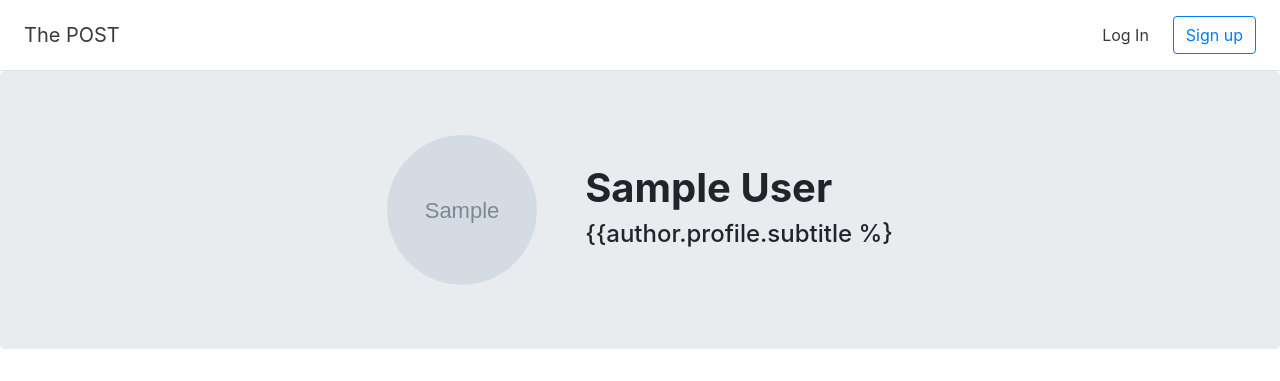
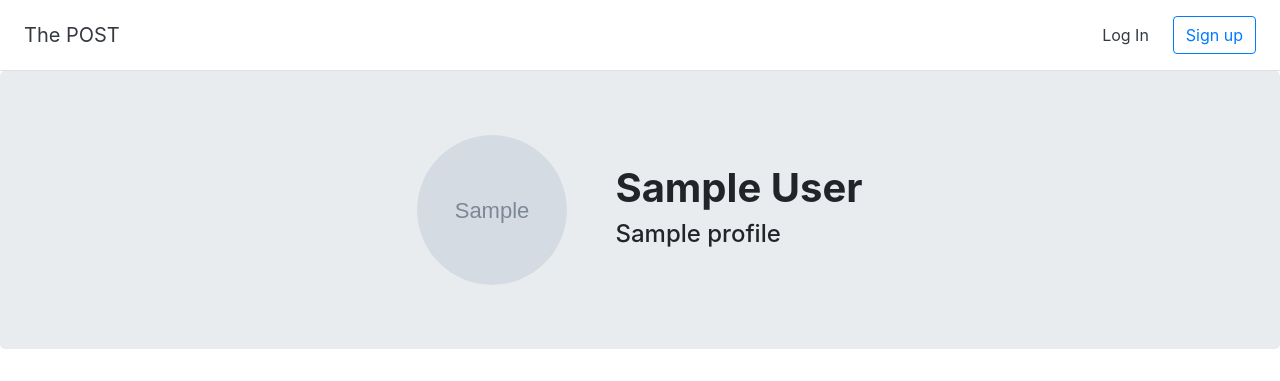
Before and after one commit to aliceridgway/django-blog, a Django app: template blog/templates/blog/author.html in a window 1280 px wide. Shown: the top 381 px of the page. Run offline with Django 3.2, Linux system fonts and the light colour scheme; tables that the repository leaves empty hold one stand-in row (values such as "Sample post"); the template is opened without the code that fills it: values that come from a table or form of the project are taken from there, most other values are stand-ins (such as "Sample title", 1, 10 or a date in 2020); grey boxes marked "Sample" are stand-in pictures; some libraries are stand-ins or nearby versions.

Commit message:
includes blog title

```diff
--- a/blog/templates/blog/author.html
+++ b/blog/templates/blog/author.html
@@ -17,8 +17,8 @@
         <div>
             <h1><b>{{author.first_name}} {{author.last_name}}</b></h1>
 
-            {% if author.profile.subtitle %}
-            <h4>{{author.profile.subtitle %}</h4>
+            {% if author.profile.blog_title %}
+            <h4>{{author.profile.blog_title}}</h4>
             {% endif %}
         </div>
 
```
